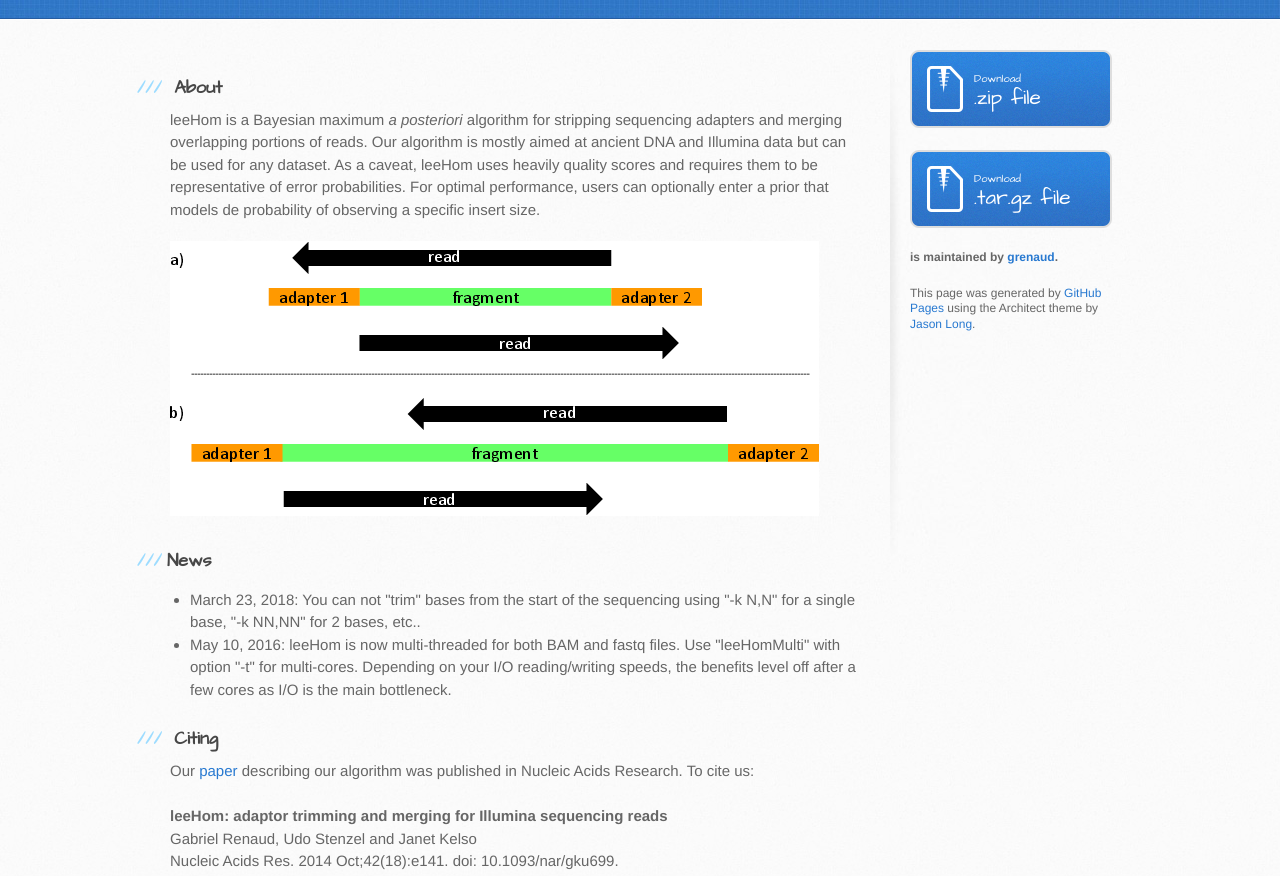
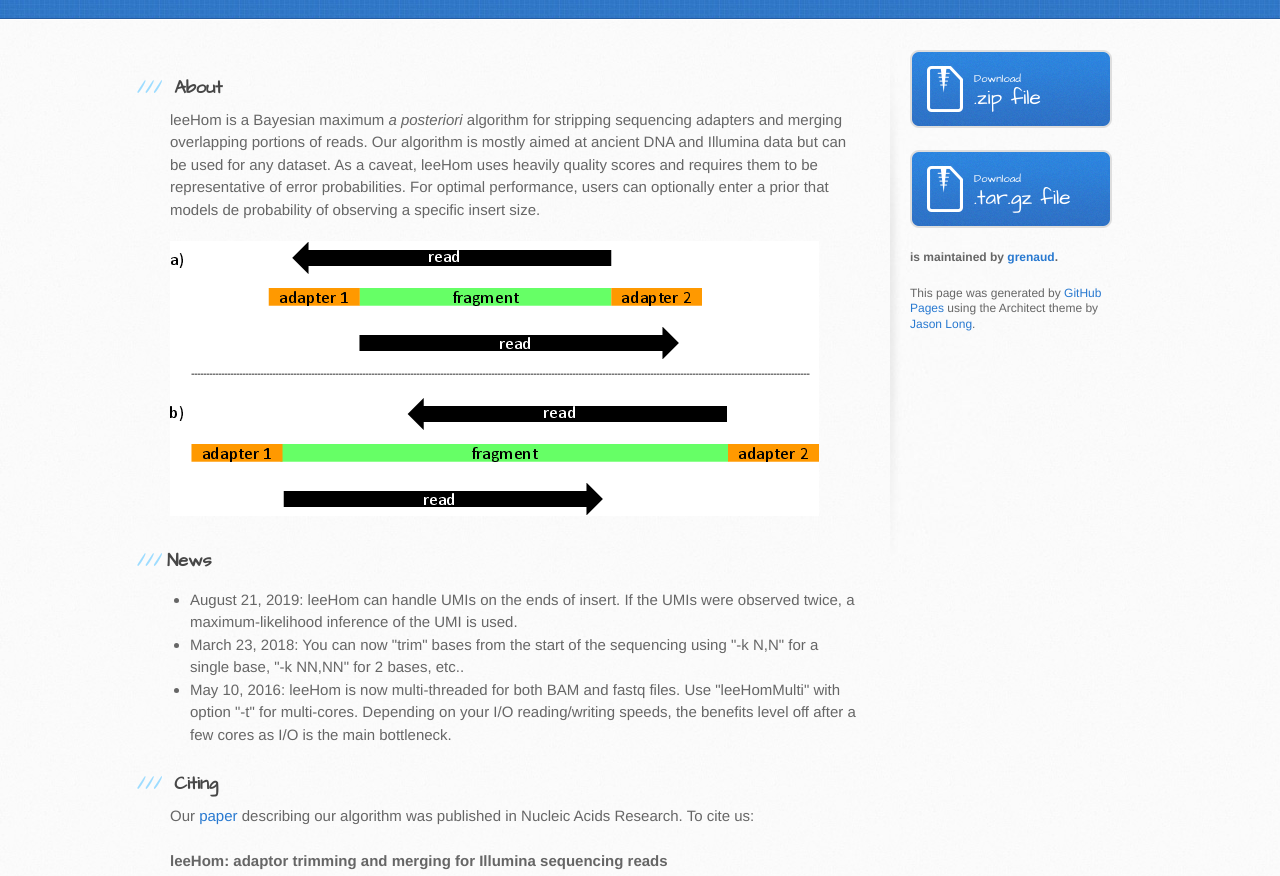
Before and after one commit to grenaud/leeHom, a plain HTML site: page index.html in a window 1280 px wide. Shown: the part 216-1092 px from the top of the page. Drawn offline with Linux system fonts and the light colour scheme.

Commit message:
update UMI

```diff
--- a/index.html
+++ b/index.html
@@ -56,7 +56,9 @@ alt="Web Analytics"></a></div></noscript>
 <h3><a id="designer-templates" class="anchor" href="#designer-templates" aria-hidden="true"><span class="octicon octicon-link"></span></a>News</h3>
 
 <ul>
-<li>March 23, 2018: You can not "trim" bases from the start of the sequencing using "-k N,N" for a single base, "-k NN,NN" for 2 bases, etc..</li>
+<li>August 21, 2019: leeHom can handle UMIs on the ends of insert. If the UMIs were observed twice, a maximum-likelihood inference of the UMI is used.</li>
+
+<li>March 23, 2018: You can now "trim" bases from the start of the sequencing using "-k N,N" for a single base, "-k NN,NN" for 2 bases, etc..</li>
 
 <li>May 10, 2016: leeHom is now multi-threaded for both BAM and fastq files. Use "leeHomMulti" with option "-t" for multi-cores. Depending on your I/O reading/writing speeds, the benefits level off after a few cores as I/O is the main bottleneck. </li>
 </ul>
```
